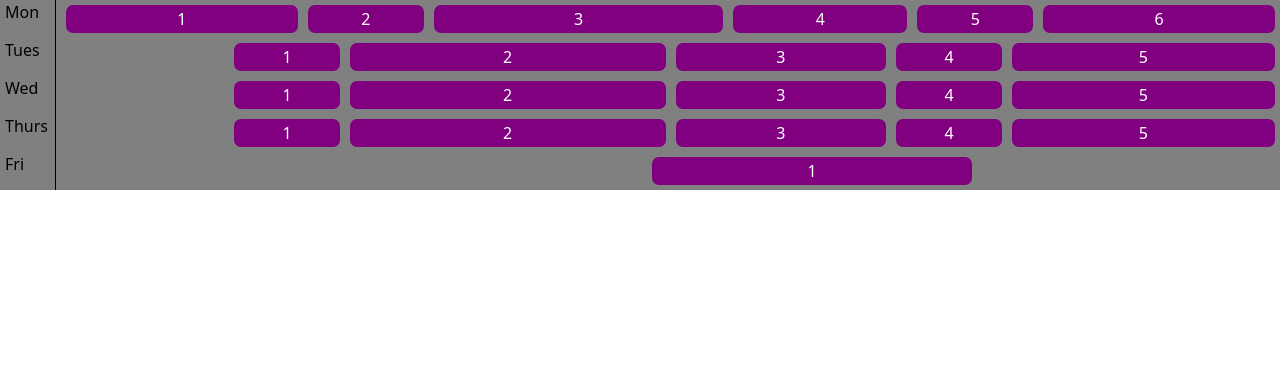
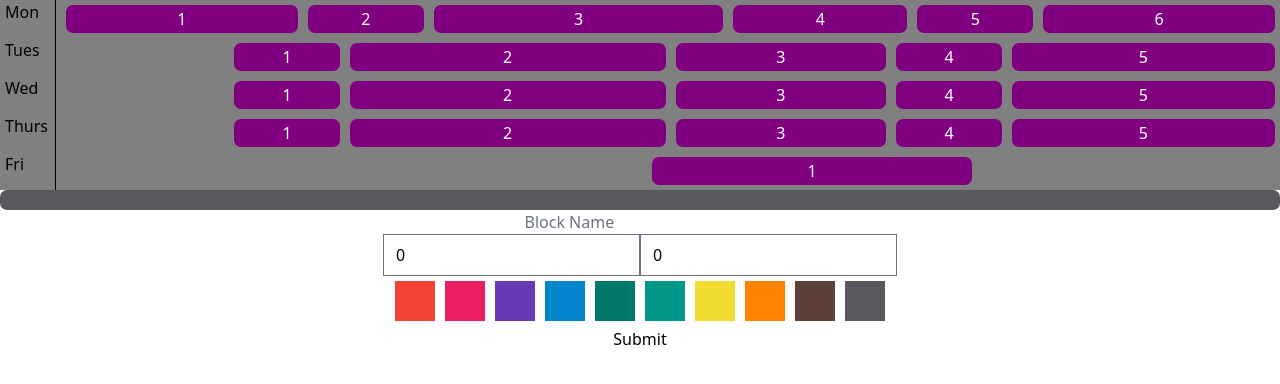
Before and after one commit to adunham95/scheduler, a React (Create React App) app: page / in a window 1280 px wide. Shown: the top 384 px of the page. Built offline with nearby package versions, Linux system fonts and the light colour scheme.

Commit message:
Added block creater

```diff
--- a/src/App.js
+++ b/src/App.js
@@ -1,11 +1,13 @@
 import logo from './logo.svg';
 import './App.css';
 import { Calender } from './components/Calender/Calender';
+import { NewBlock } from './components/NewBlock/NewBlock';
 
 function App() {
   return (
     <div className="App">
       <Calender />
+      <NewBlock />
     </div>
   );
 }
--- /dev/null
+++ b/src/components/NewBlock/NewBlock.js
@@ -0,0 +1,84 @@
+import React, { useState } from 'react';
+
+const colors = [
+  { name: 'Red', color: '#f44336' },
+  { name: 'Pink', color: '#E91E63' },
+  { name: 'Purple', color: '#673ab7' },
+  { name: 'Blue', color: '#0085ca' },
+  { name: 'Teal', color: '#00796B' },
+  { name: 'Green', color: '#009688' },
+  { name: 'Yellow', color: '#f1dd2f' },
+  { name: 'Orange', color: '#FF8201' },
+  { name: 'Brown', color: '#5D4037' },
+  { name: 'Smokey', color: '#58595C' },
+];
+
+export const NewBlock = () => {
+  const [name, setName] = useState('');
+  const [timeHours, setTimeHours] = useState(0);
+  const [timeMins, setTimeMins] = useState(0);
+  const [selectedColor, setSelectedColor] = useState('#58595C');
+
+  function saveBlock(e) {
+    e.preventDefault();
+    console.log('New Block', {
+      name,
+      locked: false,
+      color: selectedColor,
+      time: {
+        hours: timeHours,
+        minutes: timeMins,
+        totalMins: (timeHours * 60) + timeMins,
+      },
+    });
+  }
+
+  return (
+    <div>
+      <div>
+        <div style={{
+          backgroundColor: selectedColor, padding: '10px', borderRadius: '7px', color: 'white',
+        }}
+        >
+          <p>{name}</p>
+        </div>
+      </div>
+      <form onSubmit={saveBlock}>
+        <input
+          placeholder="Block Name"
+          value={name}
+          onChange={(e) => setName(e.target.value)}
+        />
+        <fieldset>
+          <input
+            type="number"
+            value={timeHours}
+            onChange={(e) => setTimeHours(e.target.value)}
+          />
+          <input
+            type="number"
+            value={timeMins}
+            onChange={(e) => setTimeMins(e.target.value)}
+          />
+        </fieldset>
+        <fieldset>
+          <div>
+            {
+            colors.map((c) => (
+              <button
+                type="button"
+                aria-label={`Color ${c.name}`}
+                onClick={() => setSelectedColor(c.color)}
+                style={{
+                  backgroundColor: c.color, height: '40px', width: '40px', margin: '5px',
+                }}
+              />
+            ))
+        }
+          </div>
+        </fieldset>
+        <button>Submit</button>
+      </form>
+    </div>
+  );
+};
```
